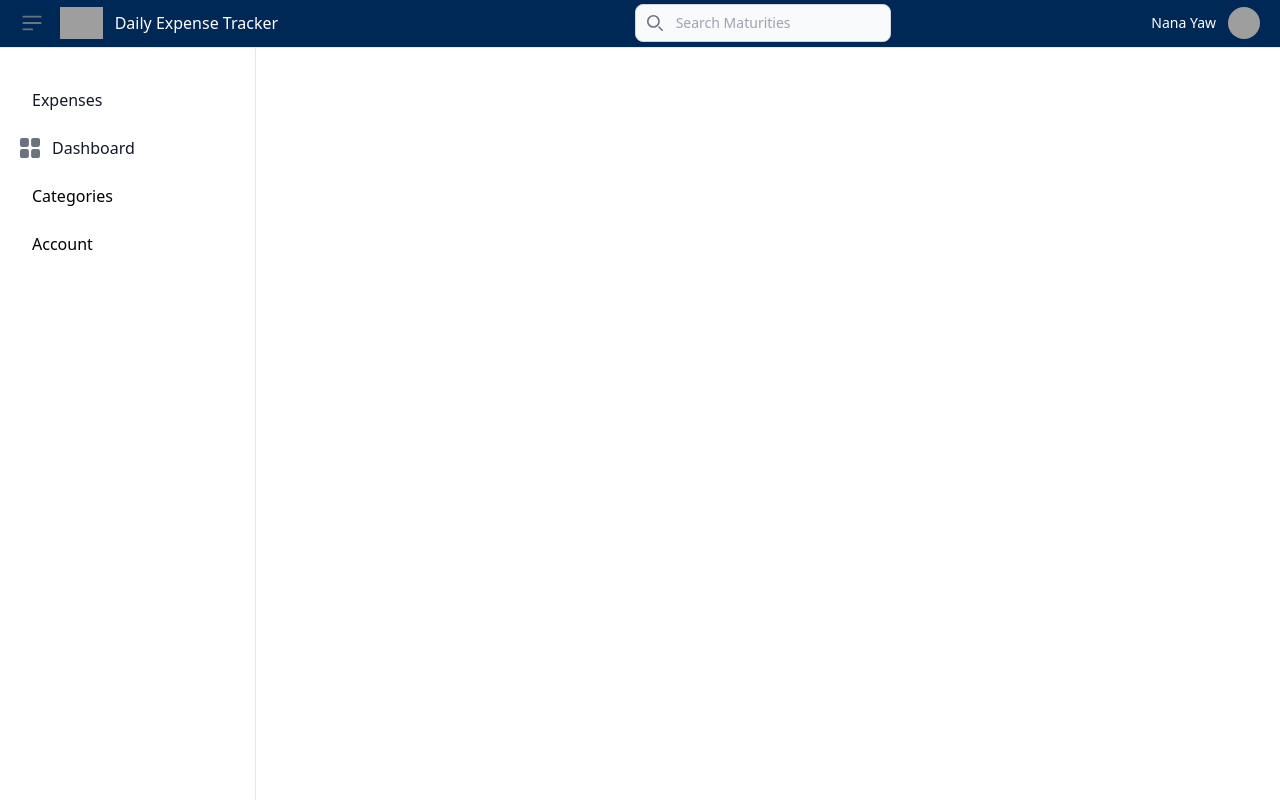
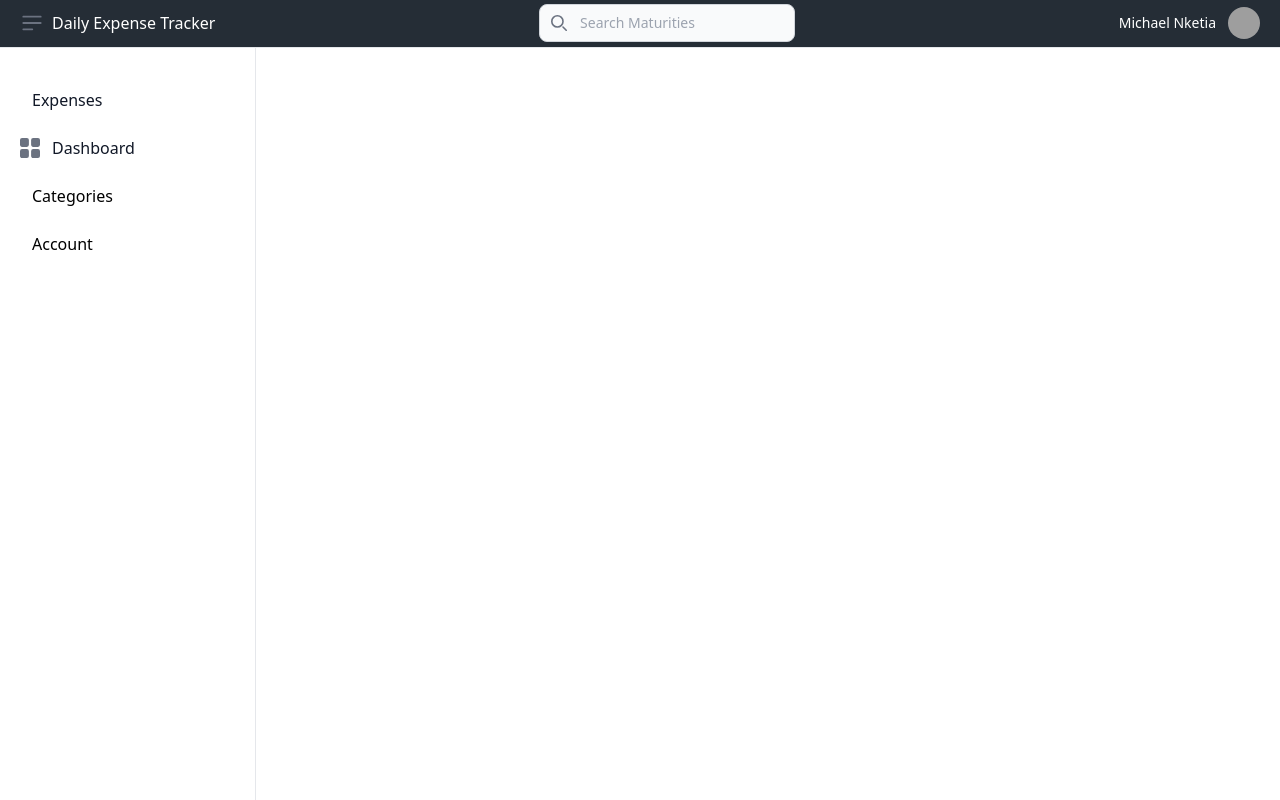
Before and after one commit to Addict07/Expense-Tracker, a Flask app: page /dashboard in a window 1280 px wide. Run offline with Flask 3, Linux system fonts and the light colour scheme; some libraries are stand-ins or nearby versions; grey boxes are pictures that could not be loaded.

Commit message:
Add: navbar refactoring

```diff
--- a/templates/includes/navbar.html
+++ b/templates/includes/navbar.html
@@ -1,5 +1,5 @@
 
-<nav class="absolute top-0 z-50 w-full h-12 bg-white border-b border-gray-200 dark:bg-gray-800 dark:border-gray-700"  style="background-color: #002856;">
+<nav class="absolute top-0 z-50 w-full h-12 bg-white border-b border-gray-200 dark:bg-gray-800 dark:border-gray-700"  style="background-color: #252d36;">
     <div class="px-3 lg:px-5 lg:pl-3">
         <div class="flex items-center justify-between">
             <div class="flex items-center justify-start rtl:justify-end">
@@ -9,8 +9,8 @@
                         <path clip-rule="evenodd" fill-rule="evenodd" d="M2 4.75A.75.75 0 012.75 4h14.5a.75.75 0 010 1.5H2.75A.75.75 0 012 4.75zm0 10.5a.75.75 0 01.75-.75h7.5a.75.75 0 010 1.5h-7.5a.75.75 0 01-.75-.75zM2 10a.75.75 0 01.75-.75h14.5a.75.75 0 010 1.5H2.75A.75.75 0 012 10z"></path>
                     </svg>
                 </button>
-                <a href="https://www.ic.africa/" class="flex ms-2 md:me-24">
-                    <img src= "{{ url_for('static', path='images/ic.png') }}" alt="IC Logo" class="h-8 w-13 me-3"  />
+
+                    <img/>
                     <span class="self-center  whitespace-nowrap dark:text-white text-white">Daily Expense Tracker</span>
                 </a>
             </div>
@@ -32,7 +32,7 @@
 
             <div class="flex items-center">
                 <p class="text-sm text-gray-900 dark:text-white" style="color: white;" role="none">
-                    Nana Yaw
+                     Michael Nketia
                 </p>
                 <div class="flex items-center ms-3">
 
@@ -44,10 +44,10 @@
                     <div class="absolute right-0 mt-2 w-49 bg-white divide-y divide-gray-100 rounded shadow dark:bg-gray-700 dark:divide-gray-600 hidden" id="dropdown-user">
                         <div class="px-4 py-3" role="none">
                             <p class="text-sm text-gray-900" role="none">
-                                Stephen Eze
+                                Michael Nketia
                             </p>
                             <p class="text-sm font-medium text-gray-900 truncate dark:text-gray-300" role="none">
-                                stdjes@gmail.com
+                                addictedchrysler@gmail.com
                             </p>
                         </div>
                         <ul class="py-1" role="none">
```
